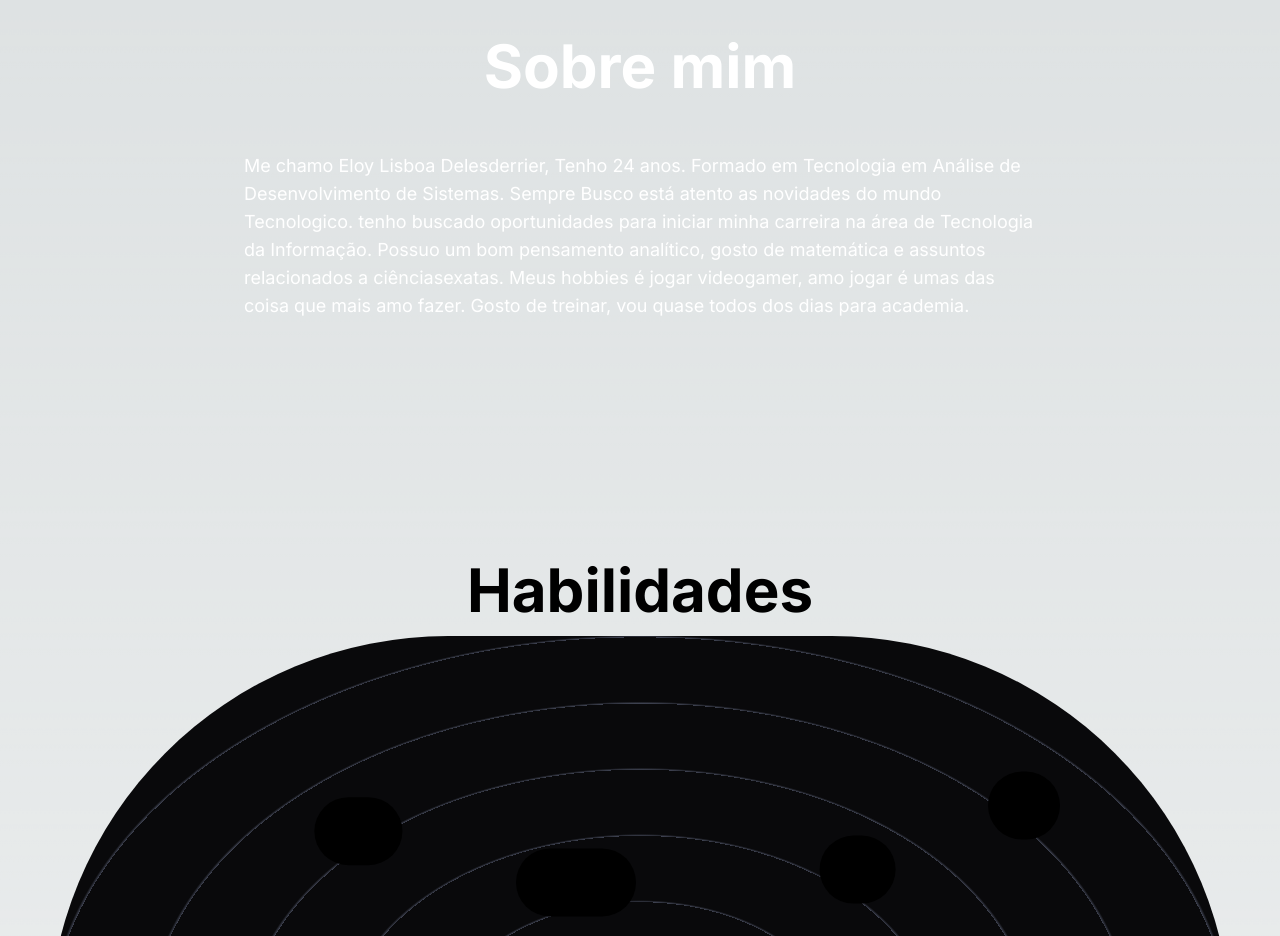
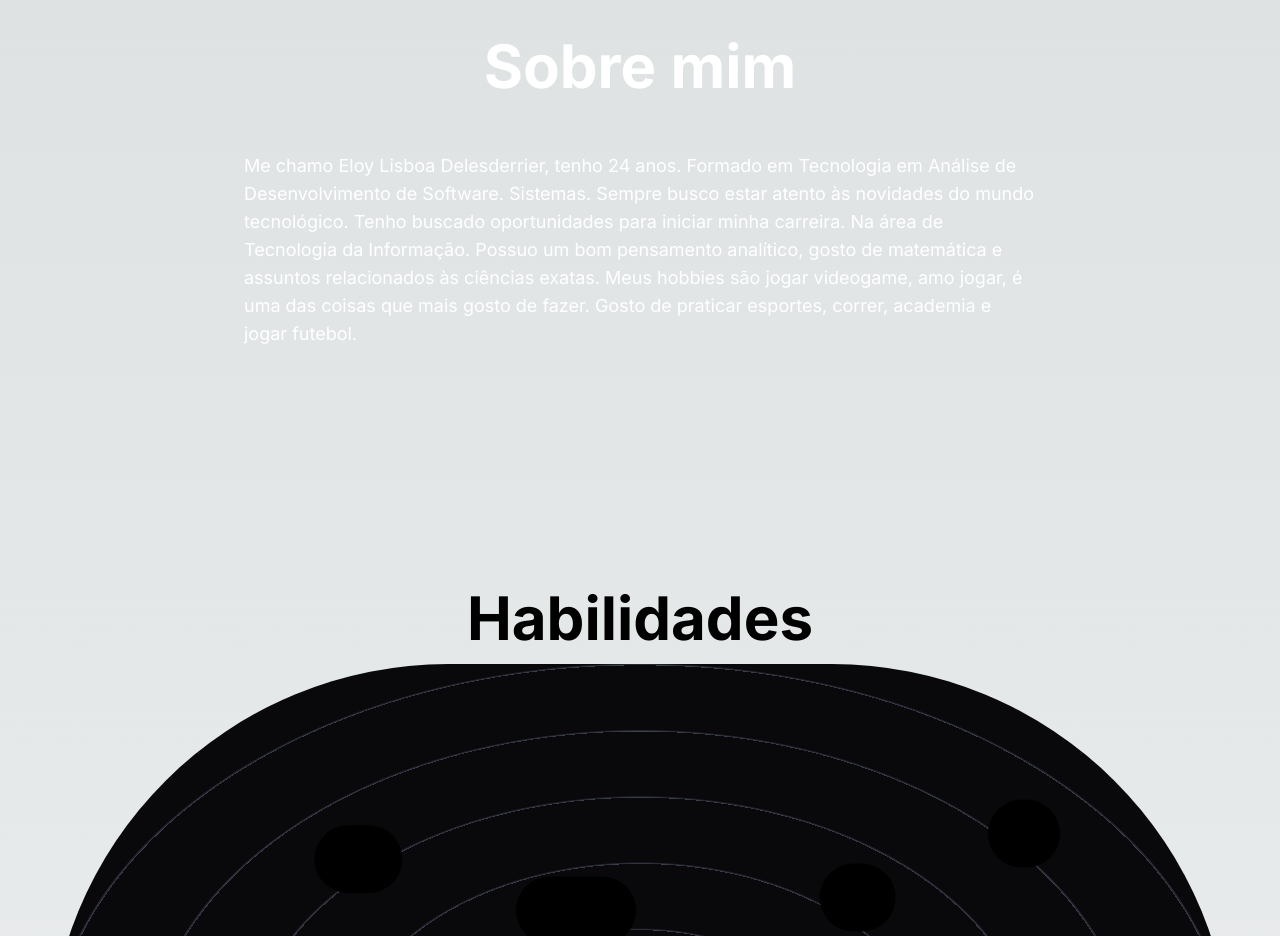
Before and after one commit to eloydelesderrier/portifolio-website, a Next.js app: page / in a window 1280 px wide. Shown: the part 820-1756 px from the top of the page. Built offline with nearby package versions, Linux system fonts and the light colour scheme.

Commit message:
Update AboutSection.jsx

```diff
--- a/src/components/AboutSection.jsx
+++ b/src/components/AboutSection.jsx
@@ -6,11 +6,10 @@ const AboutSection=()=> {
             <div className="xl:gap-16 sm:py-16 xl:px-16" ><br/><br/><br/>
                 <h2 className="flex container lg:py-4 items-center justify-around mx-auto text-6xl font-bold text-white mb-6">Sobre mim</h2>
                 <p className=" flex container lg:py-4 items-center justify-around mx-auto text-base lg:text-lg mb-20 line-clamp-5 w-3/4">
-                 Me chamo Eloy Lisboa Delesderrier, Tenho 24 anos. Formado em Tecnologia em Análise de Desenvolvimento de
-                  Sistemas. Sempre Busco está atento as novidades do mundo Tecnologico. tenho buscado oportunidades para iniciar minha carreira
-                  na área de Tecnologia da Informação. Possuo um bom pensamento
-                  analítico, gosto de matemática e assuntos relacionados a ciênciasexatas.
-                  Meus hobbies é jogar videogamer, amo jogar é umas das coisa que mais amo fazer. Gosto de treinar, vou quase todos dos dias para academia.
+                Me chamo Eloy Lisboa Delesderrier, tenho 24 anos. Formado em Tecnologia em Análise de Desenvolvimento de Software.
+                Sistemas. Sempre busco estar atento às novidades do mundo tecnológico. Tenho buscado oportunidades para iniciar minha carreira.
+                Na área de Tecnologia da Informação. Possuo um bom pensamento analítico, gosto de matemática e assuntos relacionados às ciências exatas.
+                Meus hobbies são jogar videogame, amo jogar, é uma das coisas que mais gosto de fazer. Gosto de praticar esportes, correr, academia e jogar futebol.
                 </p>
             </div>
 
```
